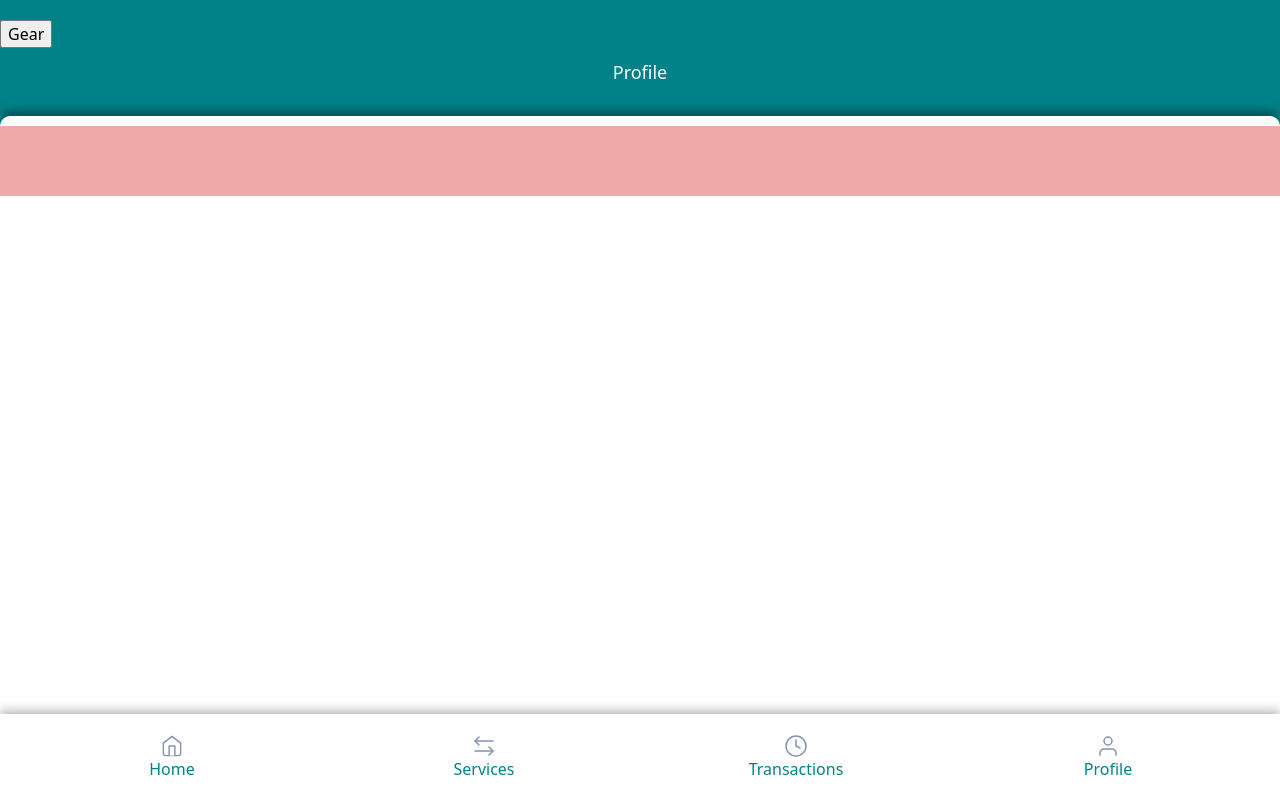
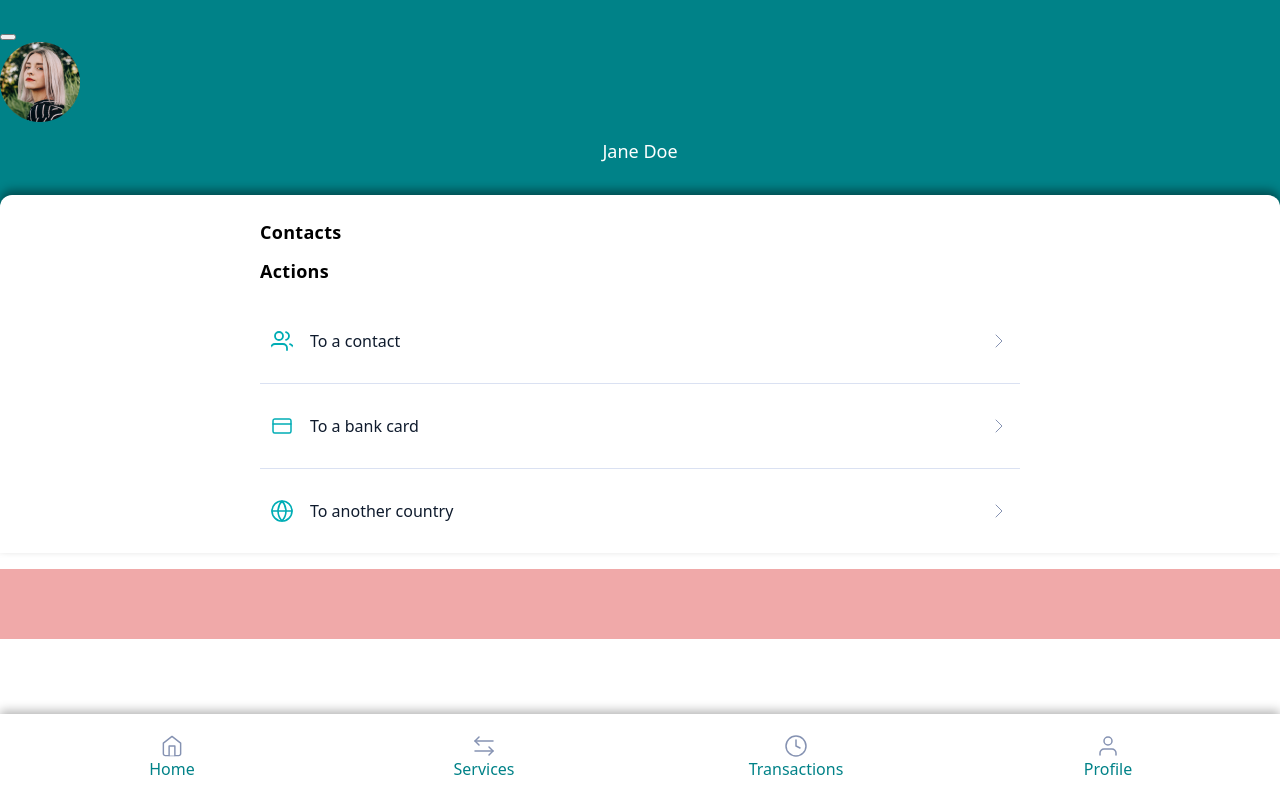
Before and after one commit to niklonberg/LearnHTMLCSS-Fake-Bank, a website built with Vite: page pages/profile.html in a window 1280 px wide. Built offline with nearby package versions, Linux system fonts and the light colour scheme.

Commit message:
add action section, add profile picture and wrapper div

```diff
--- a/pages/profile.html
+++ b/pages/profile.html
@@ -8,12 +8,59 @@
   </head>
   <body>
     <header id="app-header">
-      <button>Gear</button>
-      <img src="" alt="" />
-      <h1>Profile</h1>
+      <button></button>
+      <div id="header-profile-wrapper">
+        <img src="/assets/avatars/person-5.png" width="80" height="80" alt="" />
+        <h1>Jane Doe</h1>
+      </div>
     </header>
     <main id="layout-page-overlay">
-      <div class="container"></div>
+      <div class="container">
+        <section>
+          <h2 class="title">Contacts</h2>
+        </section>
+        <section>
+          <h2 class="title">Actions</h2>
+          <ul class="items">
+            <li>
+              <a href="#" class="item">
+                <img
+                  src="/assets/icons/users.svg"
+                  width="24"
+                  height="24"
+                  alt=""
+                  class="avatar"
+                />
+                <p class="item--name">To a contact</p>
+              </a>
+            </li>
+            <li>
+              <a href="#" class="item">
+                <img
+                  src="/assets/icons/card.svg"
+                  width="24"
+                  height="24"
+                  alt=""
+                  class="avatar"
+                />
+                <p class="item--name">To a bank card</p>
+              </a>
+            </li>
+            <li>
+              <a href="#" class="item">
+                <img
+                  src="/assets/icons/globe.svg"
+                  width="24"
+                  height="24"
+                  alt=""
+                  class="avatar"
+                />
+                <p class="item--name">To another country</p>
+              </a>
+            </li>
+          </ul>
+        </section>
+      </div>
     </main>
     <div id="nav-spacer"></div>
     <nav class="bottom-nav">
```
Also changed, not shown: assets/avatars/person-5.png (added).
